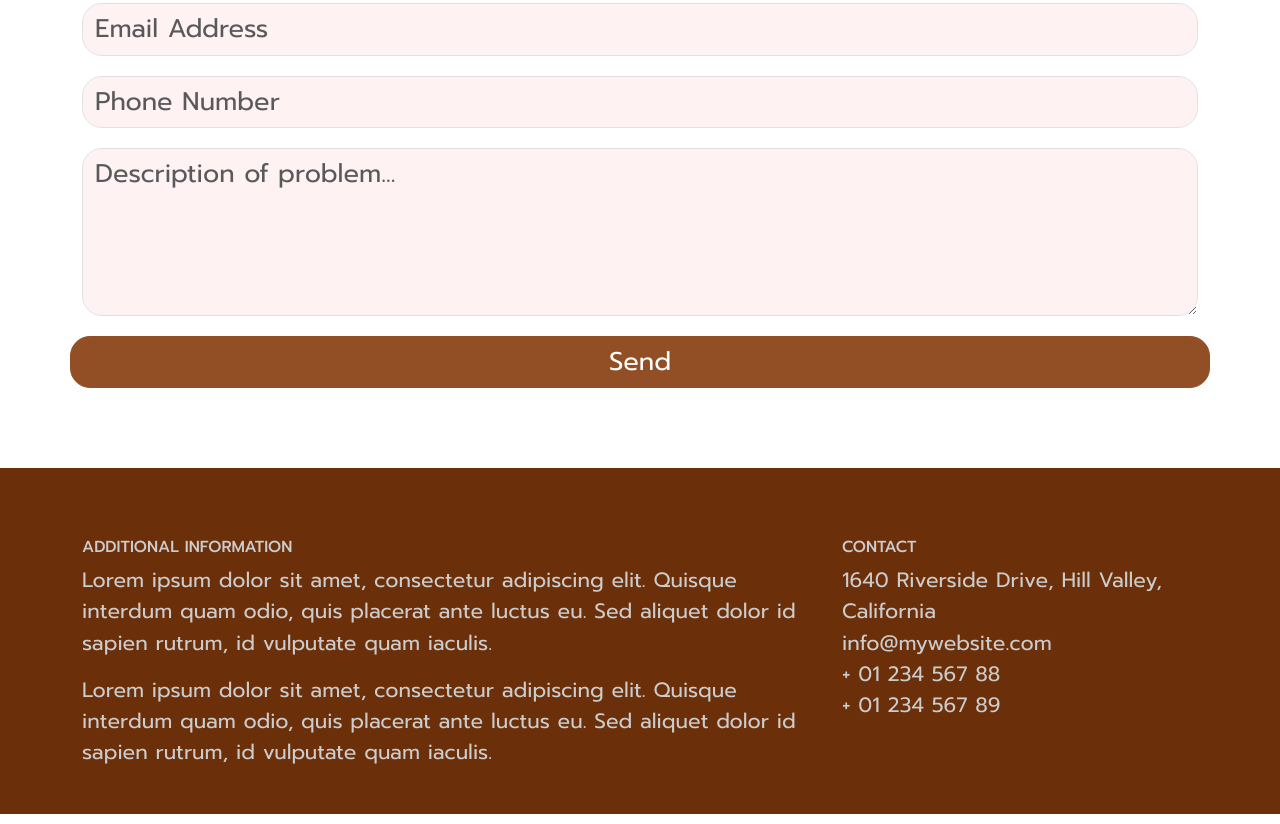
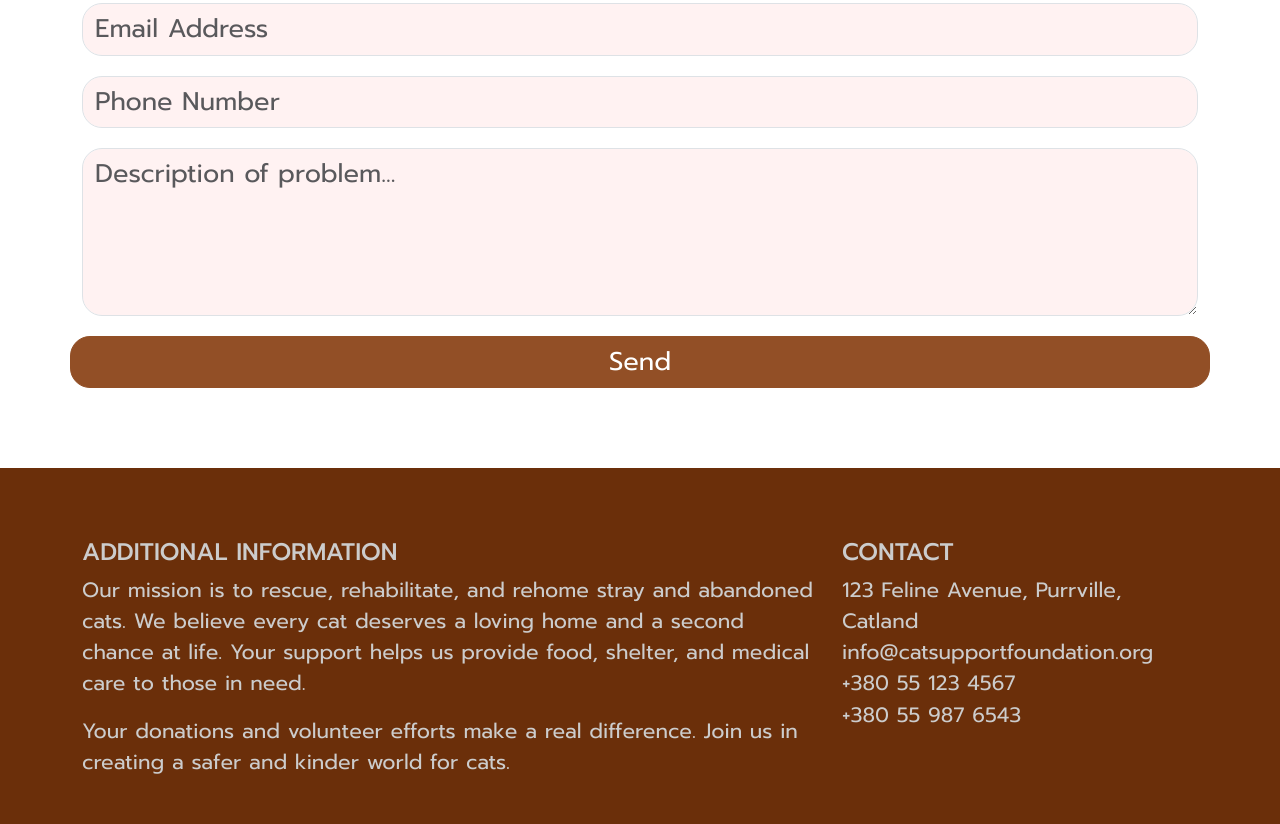
Before and after one commit to wanesssssty/lab1_bootsrap, a plain HTML site: page index.html in a window 1280 px wide. Shown: the part 2351-3175 px from the top of the page. Drawn offline with Linux system fonts and the light colour scheme; a web font is replaced by a local one.

Commit message:
Update index.html
change footer

```diff
--- a/index.html
+++ b/index.html
@@ -111,21 +111,20 @@
         <div class="container">
             <div class="row">
                 <div class="col-lg-8 col-md-8 col-sm-12">
-                    <h6 class="text-uppercase font-weight-bold">Additional
-                    Information</h6>
-                    <p>Lorem ipsum dolor sit amet, consectetur adipiscing elit. Quisque
-                    interdum quam odio, quis placerat ante luctus eu. Sed aliquet dolor
-                    id sapien rutrum, id vulputate quam iaculis.</p>
-                    <p>Lorem ipsum dolor sit amet, consectetur adipiscing elit. Quisque
-                    interdum quam odio, quis placerat ante luctus eu. Sed aliquet dolor
-                    id sapien rutrum, id vulputate quam iaculis.</p>
+                    <h4 class="text-uppercase font-weight-bold">Additional
+                    Information</h4>
+                    <p>Our mission is to rescue, rehabilitate, and rehome stray and abandoned cats.
+                    We believe every cat deserves a loving home and a second chance at life.
+                    Your support helps us provide food, shelter, and medical care to those in need.</p>
+                    <p>Your donations and volunteer efforts make a real difference.
+                    Join us in creating a safer and kinder world for cats.</p>
                 </div>
                 <div class="col-lg-4 col-md-4 col-sm-12">
-                    <h6 class="text-uppercase font-weight-bold">Contact</h6>
-                    <p>1640 Riverside Drive, Hill Valley, California
-                    <br/>info@mywebsite.com
-                    <br/>+ 01 234 567 88
-                    <br/>+ 01 234 567 89</p>
+                    <h4 class="text-uppercase font-weight-bold">Contact</h4>
+                    <p>123 Feline Avenue, Purrville, Catland
+                    <br/>info@catsupportfoundation.org
+                    <br/>+380 55 123 4567
+                    <br/>+380 55 987 6543</p>
                 </div>
             </div>
     </footer>
```
